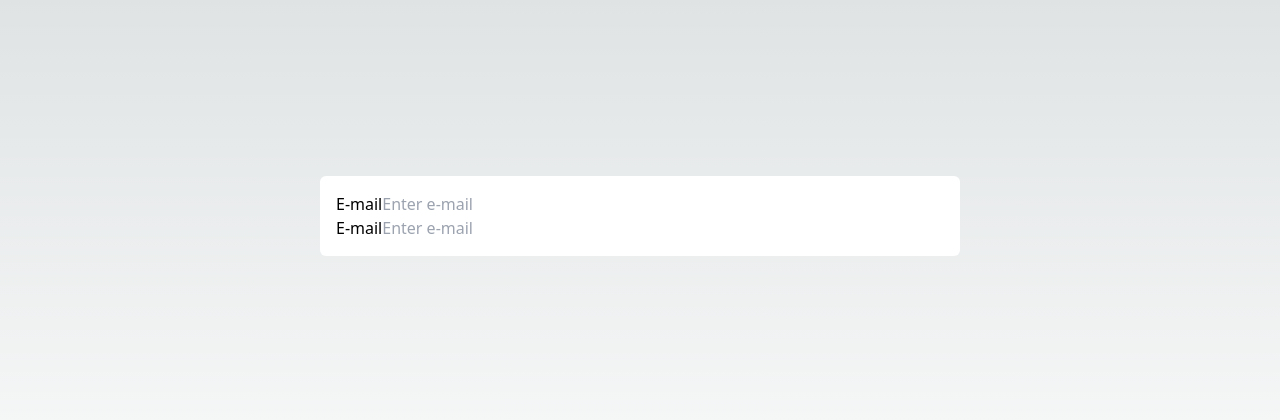
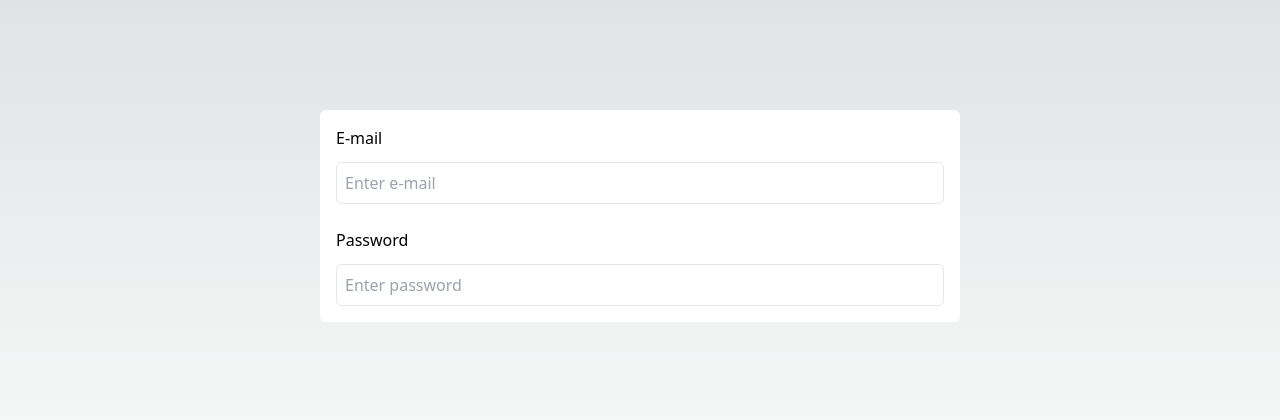
Before and after one commit to tirlochanarora16/codebuddy_assignment, a Next.js app: page / in a window 1280 px wide. Shown: the part 184-604 px from the top of the page. Built offline with nearby package versions, Linux system fonts and the light colour scheme.

Commit message:
capturing form one data

```diff
--- a/src/components/CustomInput.js
+++ b/src/components/CustomInput.js
@@ -1,14 +1,27 @@
 import React from "react";
 
-const CustomInput = ({ labelText, id, type, placeholder, required }) => {
+const CustomInput = ({
+  labelText,
+  id,
+  type,
+  placeholder,
+  required,
+  otherInputProps,
+  onChange,
+}) => {
   return (
     <div>
-      <label htmlFor={id}>{labelText}</label>
+      <label htmlFor={id} className="block mb-3">
+        {labelText}
+      </label>
       <input
         type={type}
         id={id}
         placeholder={placeholder}
         required={required}
+        className="block border border-1 w-full p-2 rounded-md focus:outline-none"
+        onChange={onChange}
+        {...otherInputProps}
       />
     </div>
   );
--- a/src/components/FormOne.js
+++ b/src/components/FormOne.js
@@ -1,22 +1,25 @@
 import React from "react";
 import CustomInput from "./CustomInput";
 
-const FormOne = () => {
+const FormOne = ({ formData, setFormData, onChange }) => {
   return (
-    <div className="outline outline-1 outline-white text-black">
+    <div className="outline outline-1 outline-white text-black flex flex-col gap-6">
       <CustomInput
         id={"email"}
         labelText={"E-mail"}
         placeholder={"Enter e-mail"}
         required={true}
         type={"email"}
+        onChange={onChange}
       />
       <CustomInput
-        id={"email2"}
-        labelText={"E-mail"}
-        placeholder={"Enter e-mail"}
+        id={"password"}
+        labelText={"Password"}
+        placeholder={"Enter password"}
         required={true}
-        type={"email"}
+        type={"password"}
+        otherInputProps={{ minLength: 8 }}
+        onChange={onChange}
       />
     </div>
   );
--- a/src/pages/index.js
+++ b/src/pages/index.js
@@ -5,15 +5,34 @@ import FormThree from "@/components/FormThree";
 
 export default function Home() {
   const [formStep, setFormStep] = useState(0);
+  const [formData, setFormData] = useState({});
 
   let componentToRender = null;
 
+  const formOneOnChange = (e) => {
+    const { id, value } = e.target;
+
+    setFormData((prev) => ({ ...prev, [id]: value }));
+  };
+
+  console.log("formData", formData);
+
   if (formStep === 0) {
-    componentToRender = <FormOne />;
+    componentToRender = (
+      <FormOne
+        formData={formData}
+        setFormData={setFormData}
+        onChange={formOneOnChange}
+      />
+    );
   } else if (formStep === 1) {
-    componentToRender = <FormTwo />;
+    componentToRender = (
+      <FormTwo formData={formData} setFormData={setFormData} />
+    );
   } else {
-    componentToRender = <FormThree />;
+    componentToRender = (
+      <FormThree formData={formData} setFormData={setFormData} />
+    );
   }
 
   return (
```
